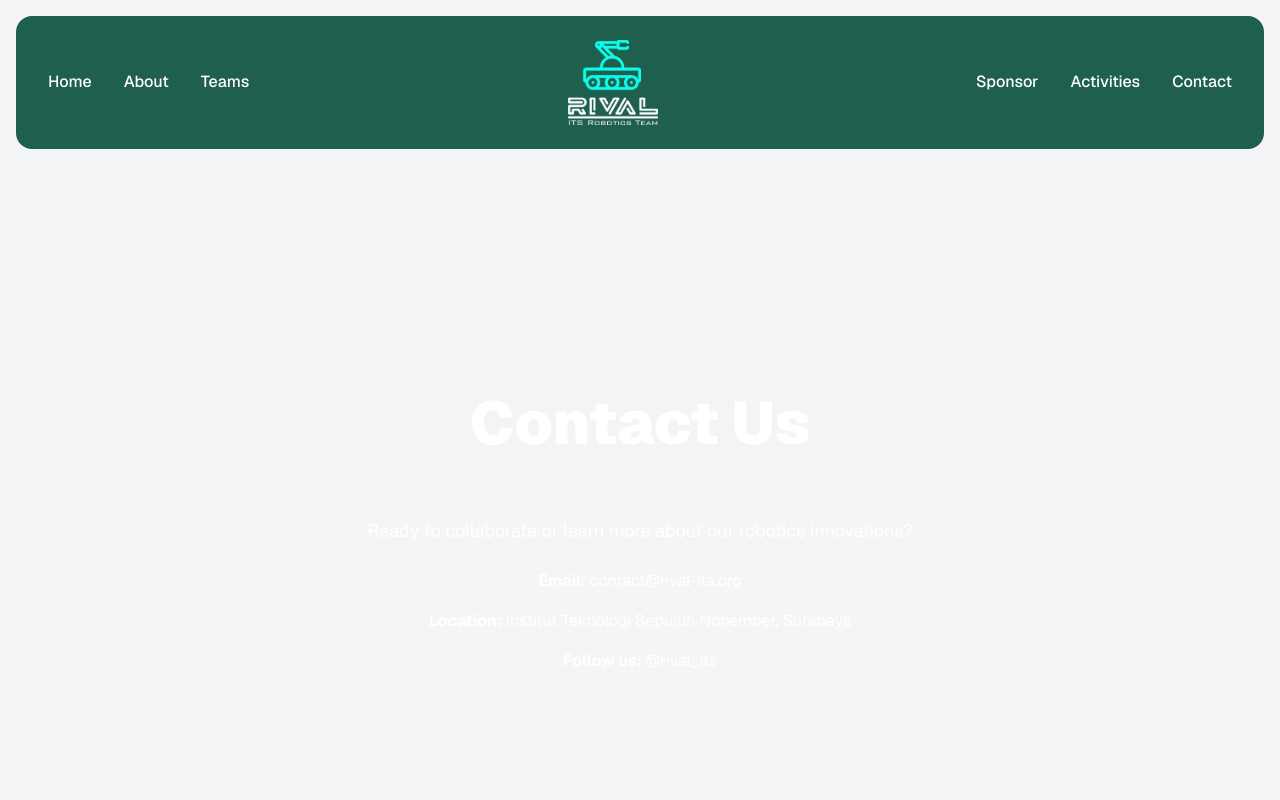
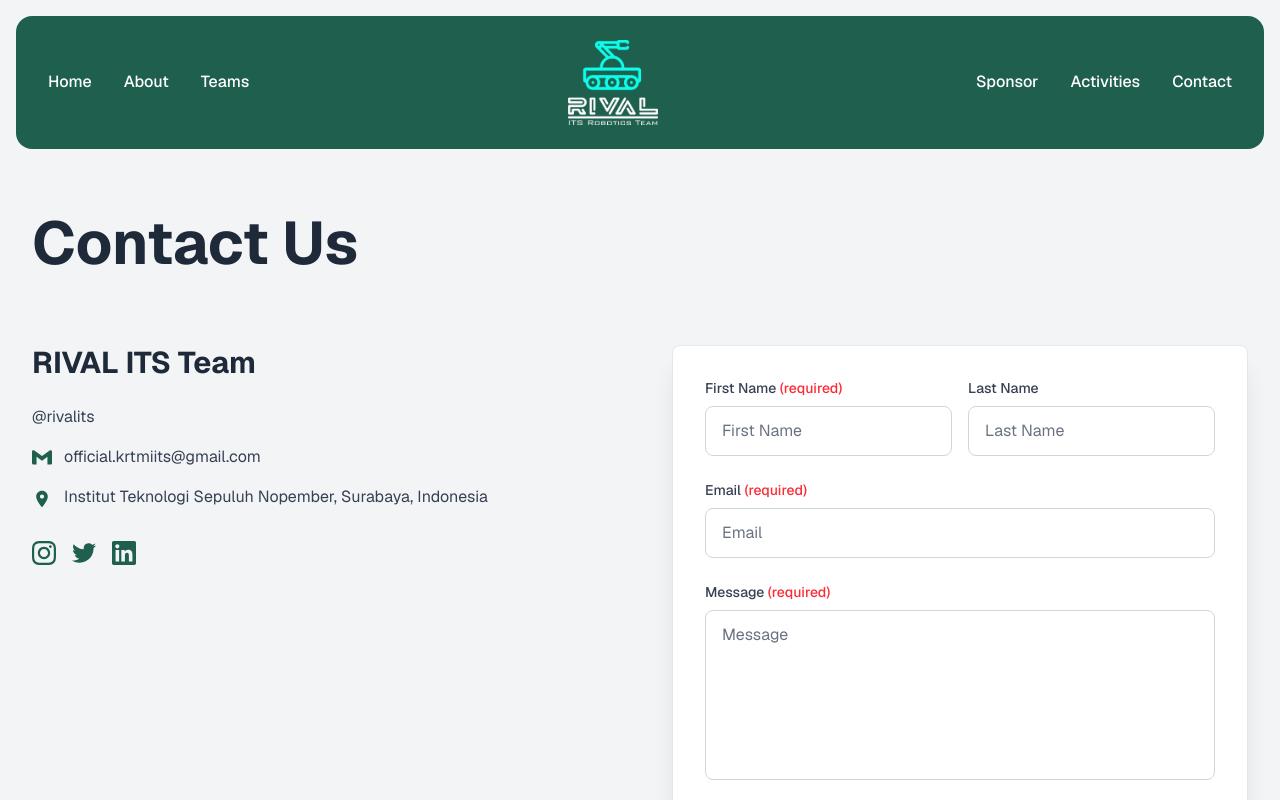
Before and after one commit to yosuahres/rival-website-project, a Next.js app: page /contact in a window 1280 px wide. Shown: the top 800 px of the page. Built offline with nearby package versions, Linux system fonts and the light colour scheme.

Commit message:
feat: implement contact us page

```diff
--- a/src/app/contact/page.tsx
+++ b/src/app/contact/page.tsx
@@ -7,30 +7,136 @@
 
 export default function Contact() {
   return (
-    <div className="min-h-screen flex flex-col">
-      <section className="flex-1 flex items-center justify-center px-8 py-4">
-        <div className="max-w-4xl mx-auto text-center">
-          <h1 className="text-white font-black text-6xl mb-8">
-            Contact Us
-          </h1>
-          <div className="bg-white/10 rounded-2xl p-8 max-w-2xl mx-auto">
-            <p className="text-white text-lg mb-6">
-              Ready to collaborate or learn more about our robotics innovations?
-            </p>
-            <div className="space-y-4 text-white">
+    <div className="min-h-screen bg-gray-100">
+      <div className="px-8 py-16">
+        <h1 className="text-gray-800 font-bold text-5xl md:text-6xl mb-2">
+          Contact Us
+        </h1>
+      </div>
+
+      <div className="px-8 pb-16">
+        <div className="max-w-7xl mx-auto">
+          <div className="grid grid-cols-1 lg:grid-cols-2 gap-16">
+
+            <div className="space-y-8">
               <div>
-                <strong>Email:</strong> contact@rival-its.org
-              </div>
-              <div>
-                <strong>Location:</strong> Institut Teknologi Sepuluh Nopember, Surabaya
-              </div>
-              <div>
-                <strong>Follow us:</strong> @rival_its
+                <h2 className="text-gray-800 text-3xl font-bold mb-6">
+                  RIVAL ITS Team
+                </h2>
+
+                <div className="space-y-4 text-gray-700">
+                  <div className="flex items-center space-x-3">
+                    {/* <svg className="w-5 h-5 text-[#1e5f4e]" fill="currentColor" viewBox="0 0 24 24">
+                      <path d="M24 4.557c-.883.392-1.832.656-2.828.775 1.017-.609 1.798-1.574 2.165-2.724-.951.564-2.005.974-3.127 1.195-.897-.957-2.178-1.555-3.594-1.555-3.179 0-5.515 2.966-4.797 6.045-4.091-.205-7.719-2.165-10.148-5.144-1.29 2.213-.669 5.108 1.523 6.574-.806-.026-1.566-.247-2.229-.616-.054 2.281 1.581 4.415 3.949 4.89-.693.188-1.452.232-2.224.084.626 1.956 2.444 3.379 4.6 3.419-2.07 1.623-4.678 2.348-7.29 2.04 2.179 1.397 4.768 2.212 7.548 2.212 9.142 0 14.307-7.721 13.995-14.646.962-.695 1.797-1.562 2.457-2.549z"/>
+                    </svg> */}
+                    <span>@rivalits</span>
+                  </div>
+
+                  <div className="flex items-center space-x-3">
+                    <svg className="w-5 h-5 text-[#1e5f4e]" fill="currentColor" viewBox="0 0 24 24">
+                      <path d="M24 5.457v13.909c0 .904-.732 1.636-1.636 1.636h-3.819V11.73L12 16.64l-6.545-4.91v9.273H1.636A1.636 1.636 0 0 1 0 19.366V5.457c0-.904.732-1.636 1.636-1.636h.749L12 10.724l9.615-6.903h.749c.904 0 1.636.732 1.636 1.636z"/>
+                    </svg>
+                    <span>official.krtmiits@gmail.com</span>
+                  </div>
+
+                  <div className="flex items-start space-x-3">
+                    <svg className="w-5 h-5 mt-1 text-[#1e5f4e]" fill="currentColor" viewBox="0 0 24 24">
+                      <path d="M12 2C8.13 2 5 5.13 5 9c0 5.25 7 13 7 13s7-7.75 7-13c0-3.87-3.13-7-7-7zm0 9.5c-1.38 0-2.5-1.12-2.5-2.5s1.12-2.5 2.5-2.5 2.5 1.12 2.5 2.5-1.12 2.5-2.5 2.5z"/>
+                    </svg>
+                    <span>Institut Teknologi Sepuluh Nopember, Surabaya, Indonesia</span>
+                  </div>
+                </div>
+
+                {/* Social media icons */}
+                <div className="flex space-x-4 mt-8">
+                  <a href="#" className="text-[#1e5f4e] hover:text-[#16473a] transition-colors">
+                    <svg className="w-6 h-6" fill="currentColor" viewBox="0 0 24 24">
+                      <path d="M12 2.163c3.204 0 3.584.012 4.85.07 3.252.148 4.771 1.691 4.919 4.919.058 1.265.069 1.645.069 4.849 0 3.205-.012 3.584-.069 4.849-.149 3.225-1.664 4.771-4.919 4.919-1.266.058-1.644.07-4.85.07-3.204 0-3.584-.012-4.849-.07-3.26-.149-4.771-1.699-4.919-4.92-.058-1.265-.07-1.644-.07-4.849 0-3.204.013-3.583.07-4.849.149-3.227 1.664-4.771 4.919-4.919 1.266-.057 1.645-.069 4.849-.069zm0-2.163c-3.259 0-3.667.014-4.947.072-4.358.2-6.78 2.618-6.98 6.98-.059 1.281-.073 1.689-.073 4.948 0 3.259.014 3.668.072 4.948.2 4.358 2.618 6.78 6.98 6.98 1.281.058 1.689.072 4.948.072 3.259 0 3.668-.014 4.948-.072 4.354-.2 6.782-2.618 6.979-6.98.059-1.28.073-1.689.073-4.948 0-3.259-.014-3.667-.072-4.947-.196-4.354-2.617-6.78-6.979-6.98-1.281-.059-1.69-.073-4.949-.073zm0 5.838c-3.403 0-6.162 2.759-6.162 6.162s2.759 6.163 6.162 6.163 6.162-2.759 6.162-6.163c0-3.403-2.759-6.162-6.162-6.162zm0 10.162c-2.209 0-4-1.79-4-4 0-2.209 1.791-4 4-4s4 1.791 4 4c0 2.21-1.791 4-4 4zm6.406-11.845c-.796 0-1.441.645-1.441 1.44s.645 1.44 1.441 1.44c.795 0 1.439-.645 1.439-1.44s-.644-1.44-1.439-1.44z"/>
+                    </svg>
+                  </a>
+                  <a href="#" className="text-[#1e5f4e] hover:text-[#16473a] transition-colors">
+                    <svg className="w-6 h-6" fill="currentColor" viewBox="0 0 24 24">
+                      <path d="M24 4.557c-.883.392-1.832.656-2.828.775 1.017-.609 1.798-1.574 2.165-2.724-.951.564-2.005.974-3.127 1.195-.897-.957-2.178-1.555-3.594-1.555-3.179 0-5.515 2.966-4.797 6.045-4.091-.205-7.719-2.165-10.148-5.144-1.29 2.213-.669 5.108 1.523 6.574-.806-.026-1.566-.247-2.229-.616-.054 2.281 1.581 4.415 3.949 4.89-.693.188-1.452.232-2.224.084.626 1.956 2.444 3.379 4.6 3.419-2.07 1.623-4.678 2.348-7.29 2.04 2.179 1.397 4.768 2.212 7.548 2.212 9.142 0 14.307-7.721 13.995-14.646.962-.695 1.797-1.562 2.457-2.549z"/>
+                    </svg>
+                  </a>
+                  <a href="#" className="text-[#1e5f4e] hover:text-[#16473a] transition-colors">
+                    <svg className="w-6 h-6" fill="currentColor" viewBox="0 0 24 24">
+                      <path d="M20.447 20.452h-3.554v-5.569c0-1.328-.027-3.037-1.852-3.037-1.853 0-2.136 1.445-2.136 2.939v5.667H9.351V9h3.414v1.561h.046c.477-.9 1.637-1.85 3.37-1.85 3.601 0 4.267 2.37 4.267 5.455v6.286zM5.337 7.433c-1.144 0-2.063-.926-2.063-2.065 0-1.138.92-2.063 2.063-2.063 1.14 0 2.064.925 2.064 2.063 0 1.139-.925 2.065-2.064 2.065zm1.782 13.019H3.555V9h3.564v11.452zM22.225 0H1.771C.792 0 0 .774 0 1.729v20.542C0 23.227.792 24 1.771 24h20.451C23.2 24 24 23.227 24 22.271V1.729C24 .774 23.2 0 22.222 0h.003z"/>
+                    </svg>
+                  </a>
+                </div>
               </div>
             </div>
+
+            {/* Right side - Contact Form */}
+            <div className="bg-white/95 backdrop-blur-sm rounded-lg p-8 shadow-xl border border-gray-200">
+              <form className="space-y-6">
+                <div className="grid grid-cols-1 md:grid-cols-2 gap-4">
+                  <div>
+                    <label htmlFor="firstName" className="block text-gray-700 text-sm font-medium mb-2">
+                      First Name <span className="text-red-500">(required)</span>
+                    </label>
+                    <input
+                      type="text"
+                      id="firstName"
+                      name="firstName"
+                      className="w-full px-4 py-3 bg-white/90 border border-gray-300 rounded-lg text-gray-800 placeholder-gray-500 focus:outline-none focus:ring-2 focus:ring-[#1e5f4e] focus:border-transparent transition-all"
+                      placeholder="First Name"
+                    />
+                  </div>
+
+                  <div>
+                    <label htmlFor="lastName" className="block text-gray-700 text-sm font-medium mb-2">
+                      Last Name
+                    </label>
+                    <input
+                      type="text"
+                      id="lastName"
+                      name="lastName"
+                      className="w-full px-4 py-3 bg-white/90 border border-gray-300 rounded-lg text-gray-800 placeholder-gray-500 focus:outline-none focus:ring-2 focus:ring-[#1e5f4e] focus:border-transparent transition-all"
+                      placeholder="Last Name"
+                    />
+                  </div>
+                </div>
+
+                <div>
+                  <label htmlFor="email" className="block text-gray-700 text-sm font-medium mb-2">
+                    Email <span className="text-red-500">(required)</span>
+                  </label>
+                  <input
+                    type="email"
+                    id="email"
+                    name="email"
+                    className="w-full px-4 py-3 bg-white/90 border border-gray-300 rounded-lg text-gray-800 placeholder-gray-500 focus:outline-none focus:ring-2 focus:ring-[#1e5f4e] focus:border-transparent transition-all"
+                    placeholder="Email"
+                  />
+                </div>
+
+                <div>
+                  <label htmlFor="message" className="block text-gray-700 text-sm font-medium mb-2">
+                    Message <span className="text-red-500">(required)</span>
+                  </label>
+                  <textarea
+                    id="message"
+                    name="message"
+                    rows={6}
+                    className="w-full px-4 py-3 bg-white/90 border border-gray-300 rounded-lg text-gray-800 placeholder-gray-500 focus:outline-none focus:ring-2 focus:ring-[#1e5f4e] focus:border-transparent resize-none transition-all"
+                    placeholder="Message"
+                  ></textarea>
+                </div>
+
+                <button
+                  type="submit"
+                  className="bg-[#1e5f4e] hover:bg-[#16473a] text-white font-semibold py-3 px-8 rounded-lg transition-all duration-300 hover:transform hover:scale-105 focus:outline-none focus:ring-2 focus:ring-[#1e5f4e] focus:ring-offset-2"
+                >
+                  Send
+                </button>
+              </form>
+            </div>
+
           </div>
         </div>
-      </section>
+      </div>
     </div>
   );
 }
--- a/src/app/teams/page.tsx
+++ b/src/app/teams/page.tsx
@@ -8,21 +8,21 @@
 
 export default function Teams() {
   const teamMembers = [
-    { name: 'ademas', image: '/personal-data/ademas.png', role: 'advisor' },
-    { name: 'anam', image: '/personal-data/anam.png', role: 'advisor' },
-    { name: 'andre', image: '/personal-data/andre.png', role: 'electrical' },
-    { name: 'atok', image: '/personal-data/atok.png', role: 'electrical' },
-    { name: 'dharma', image: '/personal-data/dharma.png', role: 'electrical' },
-    { name: 'evan', image: '/personal-data/evan.png', role: 'mechanical' },
-    { name: 'gibran', image: '/personal-data/gibran.png', role: 'mechanical' },
-    { name: 'karina', image: '/personal-data/karina.png', role: 'mechanical' },
-    { name: 'kaysa', image: '/personal-data/kaysa.png', role: 'programming' },
-    { name: 'mely', image: '/personal-data/mely.png', role: 'programming' },
+    { name: 'ademas', image: '/personal-data/ademas.png', role: 'electrical' },
+    { name: 'anam', image: '/personal-data/anam.png', role: 'mechanical' },
+    { name: 'andre', image: '/personal-data/andre.png', role: 'mechanical' },
+    { name: 'atok', image: '/personal-data/atok.png', role: 'mechanical' },
+    { name: 'dharma', image: '/personal-data/dharma.png', role: 'advisor' },
+    { name: 'evan', image: '/personal-data/evan.png', role: 'electrical' },
+    { name: 'gibran', image: '/personal-data/gibran.png', role: 'official' },
+    { name: 'karina', image: '/personal-data/karina.png', role: 'official' },
+    { name: 'kaysa', image: '/personal-data/kaysa.png', role: 'official' },
+    { name: 'mely', image: '/personal-data/mely.png', role: 'electrical' },
     { name: 'naufal', image: '/personal-data/naufal.png', role: 'programming' },
-    { name: 'radit', image: '/personal-data/radit.png', role: 'official' },
-    { name: 'rijal', image: '/personal-data/rijal.png', role: 'official' },
-    { name: 'stevie', image: '/personal-data/stevie.png', role: 'official' },
-    { name: 'wildan', image: '/personal-data/wildan.png', role: 'official' },
+    { name: 'radit', image: '/personal-data/radit.png', role: 'programming' },
+    { name: 'rijal', image: '/personal-data/rijal.png', role: 'mechanical' },
+    { name: 'Valencia Stevie Febriani Hendarin', image: '/personal-data/stevie.png', role: 'electrical' },
+    { name: 'Wildan', image: '/personal-data/wildan.png', role: 'programming' },
   ];
 
   const roles = ['advisor', 'electrical', 'mechanical', 'programming', 'official'];
```
Also changed, not shown: public/images/teamphotos.jpeg (added).
